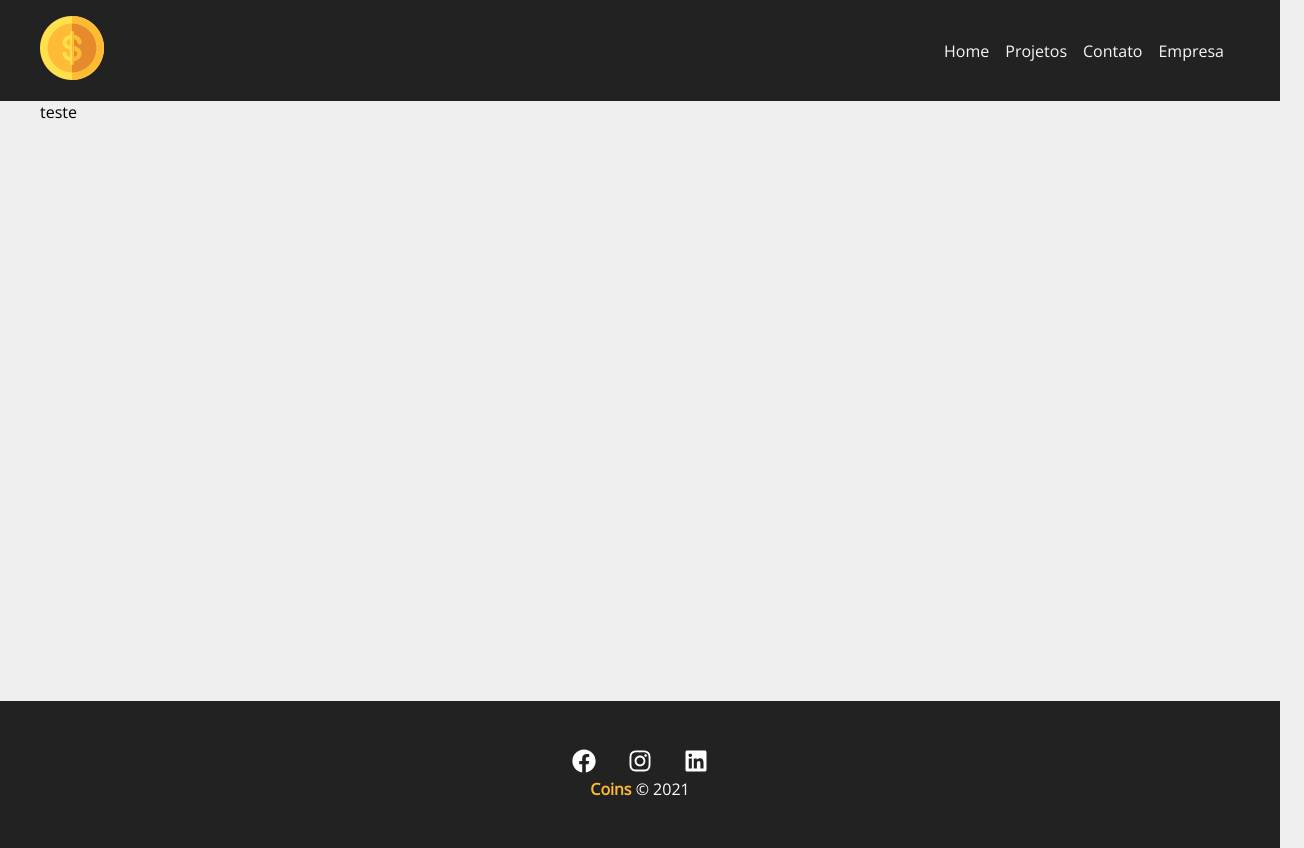
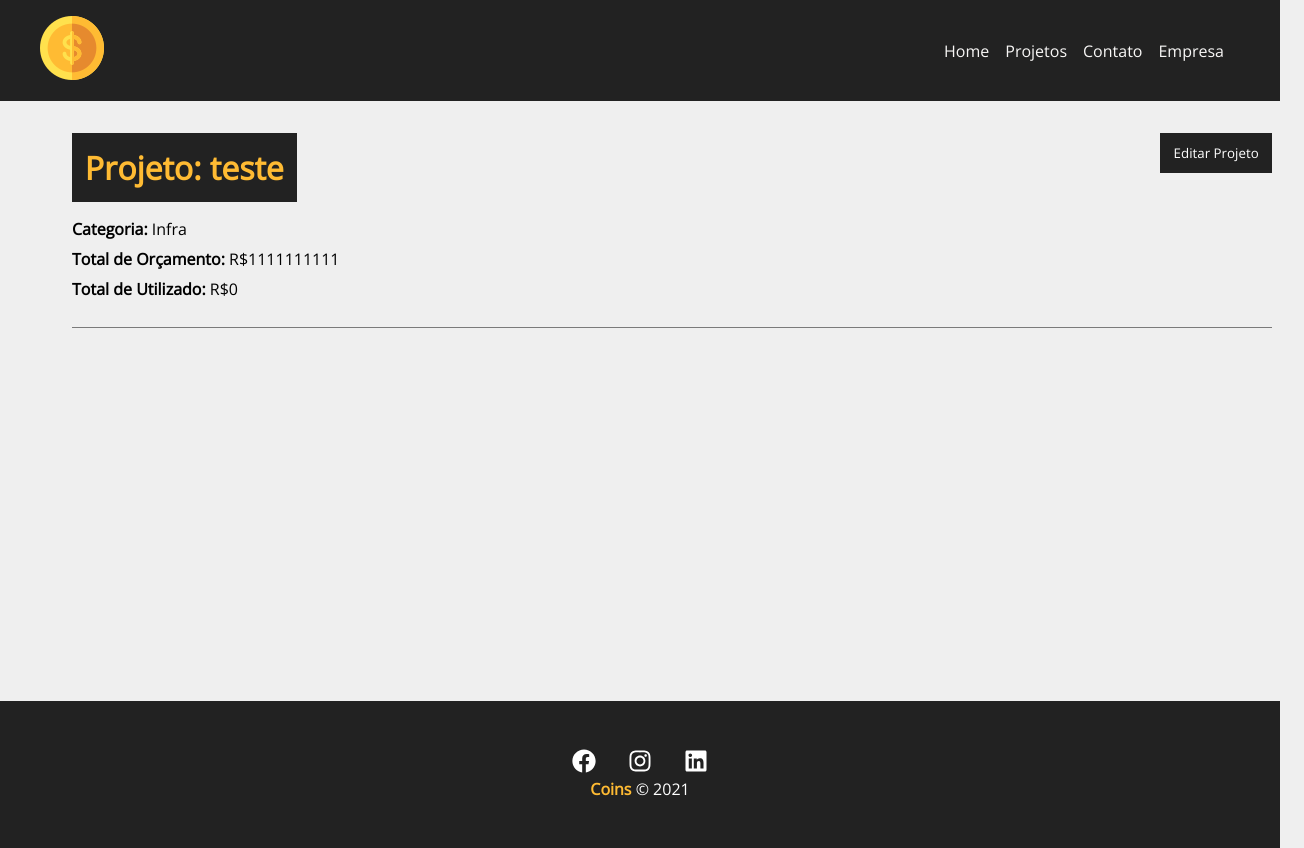
Before and after one commit to Dougls99/costs, a React (Create React App) app: page /project/1 in a window 1280 px wide. Shown: the whole page, 1304 px wide, since content can reach past the window. Built offline with nearby package versions, Linux system fonts and the light colour scheme; data requests are answered from the project's data file.

Commit message:
Finalizando Pag de Edição de Projeto

```diff
--- a/db.json
+++ b/db.json
@@ -10,6 +10,17 @@
       "cost": 0,
       "services": [],
       "id": 1
+    },
+    {
+      "name": "meu projeto 10",
+      "budget": "10000",
+      "category": {
+        "id": "4",
+        "name": "Planejamento"
+      },
+      "cost": 0,
+      "services": [],
+      "id": 2
     }
   ],
   "categories": [
--- a/src/components/pages/Project.js
+++ b/src/components/pages/Project.js
@@ -3,12 +3,22 @@ import styles from './Project.module.css'
 import { useParams } from 'react-router-dom'
 import { useState, useEffect } from 'react'
 
+import Loading from '../layout/Loading'
+import Container from '../layout/Container'
+import Message from '../layout/Message'
+import ProjectForm from '../project/ProjectForm'
+
 function Project() {
   const {id} = useParams()
+
   const [project, setProject] = useState([])
+  const [showProjectForm, setShowProjectForm] = useState(false)
+  const [message, setMessage] = useState()
+  const [type, setType] = useState()
 
   useEffect(() => {
-    fetch(`http://localhost:5000/projects/${id}`, {
+    setTimeout(() => {
+      fetch(`http://localhost:5000/projects/${id}`, {
       method: 'GET',
       headers: {
         'Content-Type': 'application/json',
@@ -19,10 +29,73 @@ function Project() {
       setProject(data)
     })
     .catch((err) => console.log)
+    }, 2000)
   }, [id])
 
+  function editPost(project) {
+    // budget validation
+    if(project.budget < project.cost) {
+      setMessage('O Orçamento Não Pode Ser Menor Que o Custo do Projeto!')
+      setType('error')
+      return false
+    }
+
+    fetch(`http://localhost:5000/projects/${project.id}`, {
+      method: 'PATCH',
+      headers: {
+        'Content-Type': 'application/json',
+      },
+      body: JSON.stringify(project),
+    })
+    .then(resp => resp.json())
+    .then((data) => {
+
+      setProject(data)
+      setShowProjectForm(false)
+      setMessage('Projeto Atualizado!')
+      setType('success')
+    })
+    .catch(err => console.log(err))
+  }
+
+  function toggleProjectForm() {
+    setShowProjectForm (!showProjectForm)
+  }
+
   return (
-    <p>{project.name}</p>
+    <>{project.name ? (
+      <div className={styles.project_details}>
+        <Container customClass="column">
+          {message && <Message type={type} msg={message} />}
+          <div className={styles.details_container}>
+            <h1>Projeto: {project.name}</h1>
+            <button className={styles.btn} onClick={toggleProjectForm}>
+            {!showProjectForm ? 'Editar Projeto' : 'Fechar'}
+            </button>
+            {!showProjectForm ? (
+              <div className={styles.project_info}>
+                <p>
+                 <span>Categoria:</span> {project.category.name}
+                </p>
+                <p>
+                 <span>Total de Orçamento:</span> R${project.budget}
+                </p>
+                <p>
+                 <span>Total de Utilizado:</span> R${project.cost}
+                </p>
+              </div>
+            ) : (
+              <div className={styles.project_info}>
+                <ProjectForm
+                handleSubmit={editPost}
+                btnText="Concluir Edição"
+                projectData={project} />
+              </div>
+            )}
+          </div>
+        </Container>
+      </div> )
+      : <Loading />}</>
   )
 }
 
--- a/src/components/pages/Project.module.css
+++ b/src/components/pages/Project.module.css
@@ -0,0 +1,48 @@
+.project_details {
+  padding: 2em;
+}
+
+.project_details h1,
+.project_details h2,
+.project_details p {
+  margin-bottom: 0.5em;
+}
+
+.project_details h1 {
+  background-color: #222;
+  color: #ffbb33;
+  padding: 0.4em;
+}
+
+.project_details span {
+  font-weight: bold;
+}
+
+.details_container,
+.service_form_container {
+  border-bottom: 1px solid #7a7a7a;
+  margin-bottom: 1.2em;
+  padding-bottom: 1.2em;
+  display: flex;
+  justify-content: space-between;
+  flex-wrap: wrap;
+}
+
+.btn {
+  background-color: #222;
+  color: #fff;
+  padding: 0.5em 1em;
+  text-decoration: none;
+  transition: 0.5s;
+  cursor:  pointer;
+  max-height: 40px;
+  border: none;
+}
+
+.btn:hover {
+  color: #ffbb33;
+}
+
+.project_info {
+  width: 100%;
+}
```
